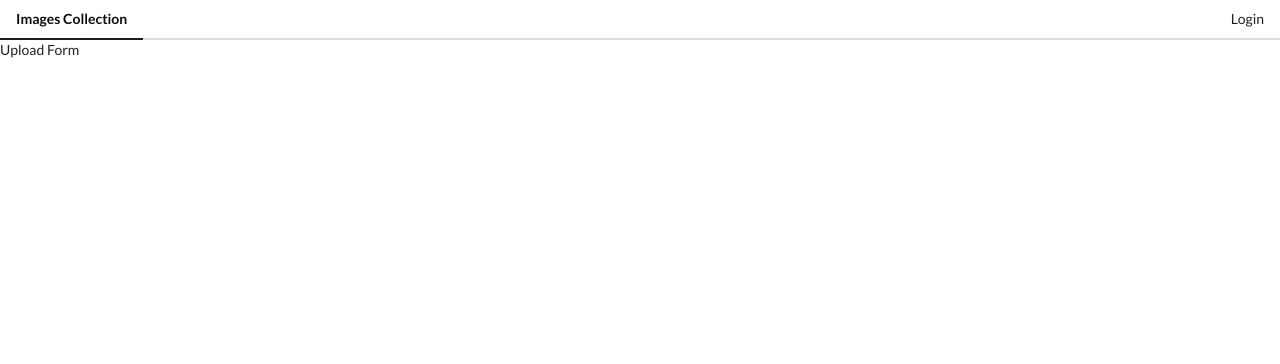
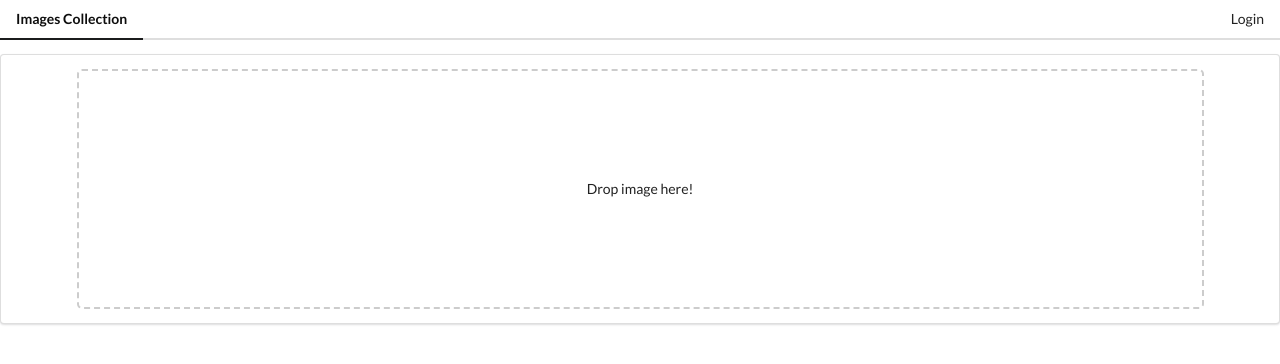
Before and after one commit to alrafi/images-collection, a Vue app: page /upload in a window 1280 px wide. Shown: the top 364 px of the page. Built offline with nearby package versions, Linux system fonts and the light colour scheme.

Commit message:
add input for upload form

```diff
--- a/src/App.vue
+++ b/src/App.vue
@@ -1,7 +1,11 @@
 <template>
   <div>
     <AppHeader></AppHeader>
-    <router-view></router-view>
+    <div class="ui segment">
+      <div class="ui container">
+        <router-view></router-view>
+      </div>
+    </div>
   </div>
 </template>
 
--- a/src/components/UploadForm.vue
+++ b/src/components/UploadForm.vue
@@ -1,5 +1,8 @@
 <template>
-  <div>Upload Form</div>
+  <div class="dropper">
+    <input type="file" />
+    <span>Drop image here!</span>
+  </div>
 </template>
 
 <script>
@@ -8,5 +11,20 @@
 };
 </script>
 
-<style>
+<style scoped>
+.dropper {
+  height: 30vh;
+  border: 2px #ccc dashed;
+  border-radius: 5px;
+  display: flex;
+  justify-content: center;
+  align-items: center;
+  position: relative;
+}
+input {
+  width: 100%;
+  height: 30vh;
+  position: absolute;
+  opacity: 0;
+}
 </style>
```
